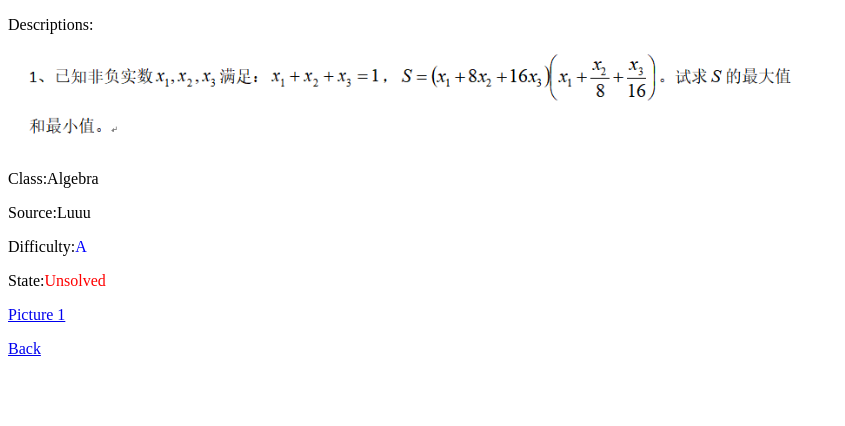
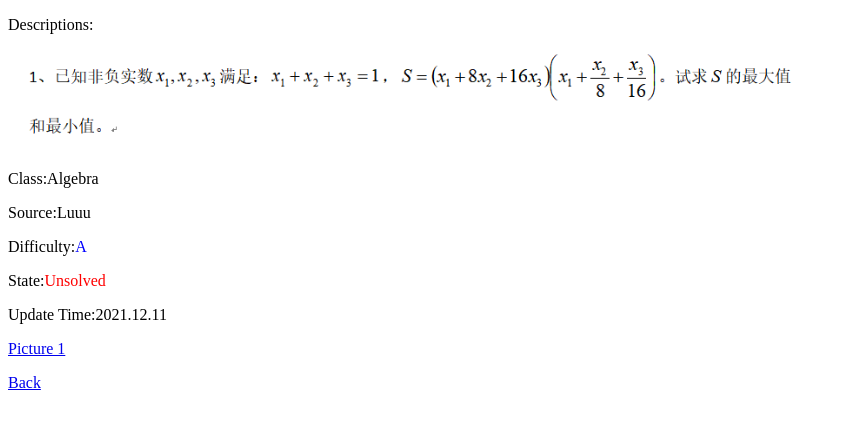
Before and after one commit to LLCDP/LLCDP.github.io, a plain HTML site: page SKTcenter/problems/P003.html in a window 1280 px wide. Shown: the whole page, without its empty margins (0-845 px from the left). Drawn offline with Linux system fonts and the light colour scheme.

Commit message:
Update Commit#3

```diff
--- a/SKTcenter/problems/P003.html
+++ b/SKTcenter/problems/P003.html
@@ -10,6 +10,7 @@
         <p>Source:Luuu</p>
         <p>Difficulty:<font color=blue>A</font></p>
         <p>State:<font color=red>Unsolved</font></p>
+        <p>Update Time:2021.12.11</p>
         <p><a href="P003-1.jpg">Picture 1</a></p>
         <p><a href="index.html">Back</a></p>
     </body>
```
